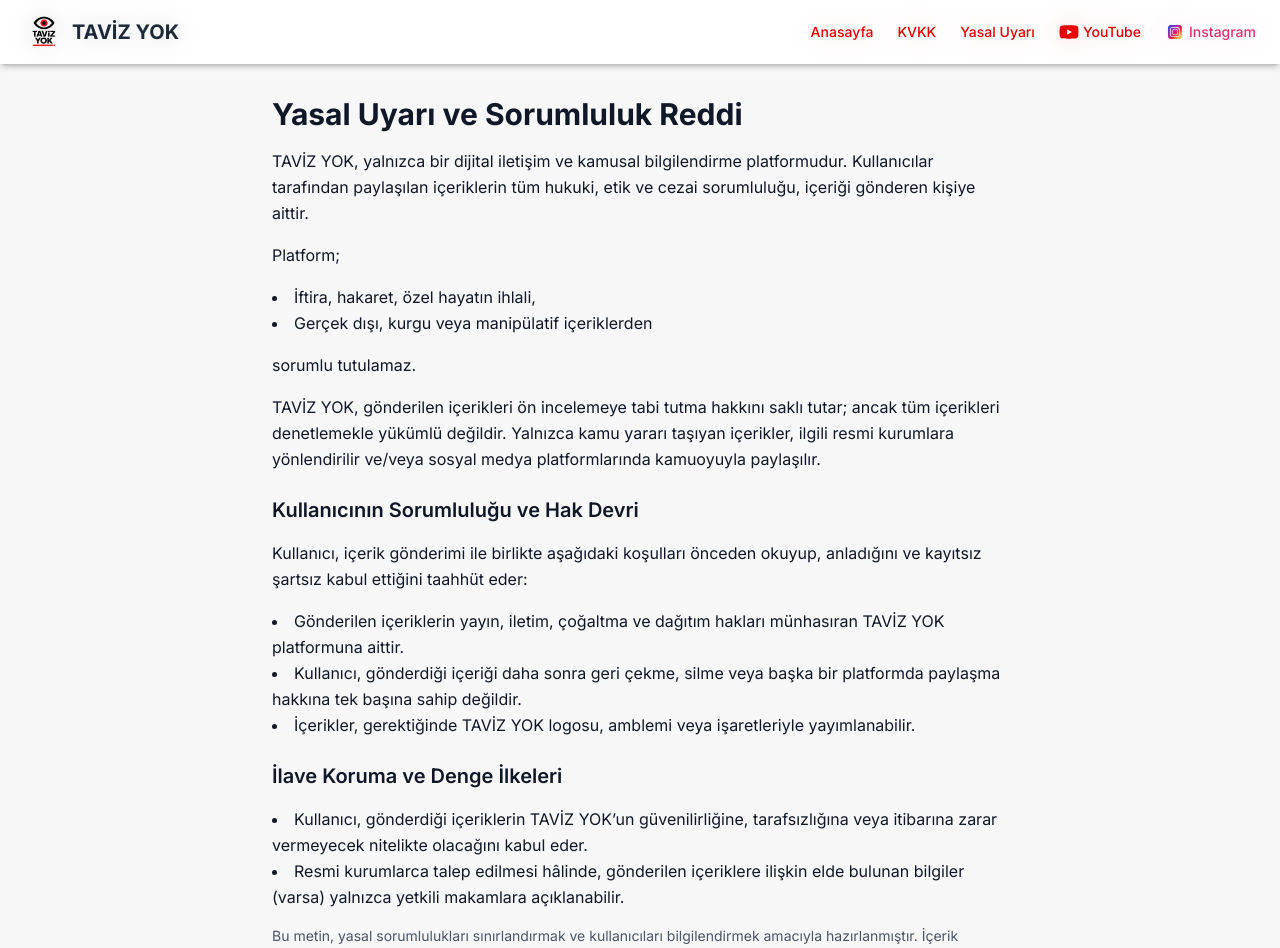
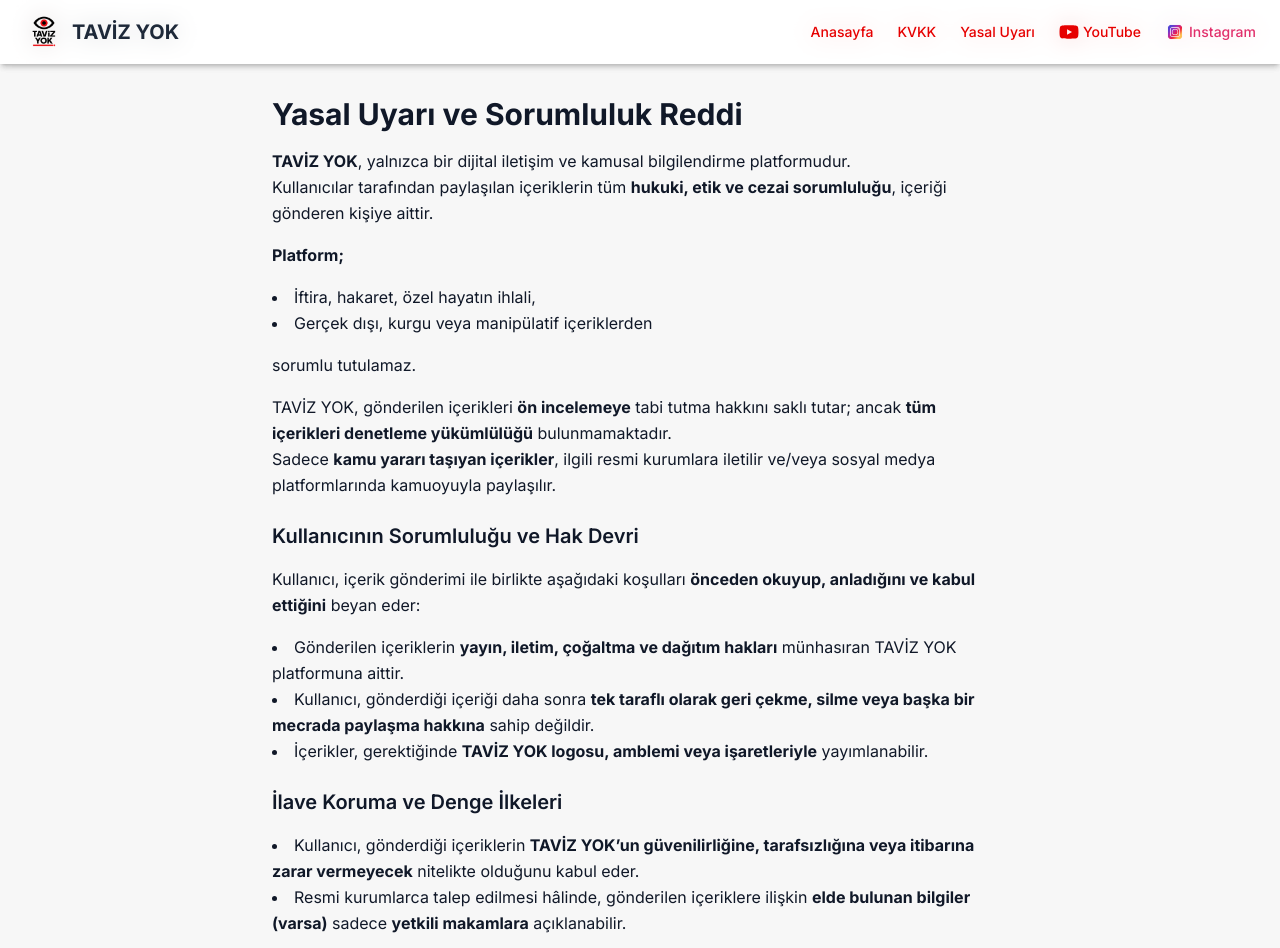
Before and after one commit to GurhanAksoy/tavizyok-website, a Next.js app: page /yasal-uyari in a window 1280 px wide. Shown: the top 948 px of the page. Built offline with nearby package versions, Linux system fonts and the light colour scheme.

Commit message:
Update page.js

```diff
--- a/src/app/yasal-uyari/page.js
+++ b/src/app/yasal-uyari/page.js
@@ -9,33 +9,36 @@ export default function YasalUyari() {
       <main className="max-w-3xl mx-auto px-4 pt-24 pb-10 text-gray-900 space-y-4 leading-relaxed">
         <h1 className="text-3xl font-bold">Yasal Uyarı ve Sorumluluk Reddi</h1>
 
-        <p>TAVİZ YOK, yalnızca bir dijital iletişim ve kamusal bilgilendirme platformudur. Kullanıcılar tarafından paylaşılan içeriklerin tüm hukuki, etik ve cezai sorumluluğu, içeriği gönderen kişiye aittir.</p>
+        <p><strong>TAVİZ YOK</strong>, yalnızca bir dijital iletişim ve kamusal bilgilendirme platformudur.<br />
+        Kullanıcılar tarafından paylaşılan içeriklerin tüm <strong>hukuki, etik ve cezai sorumluluğu</strong>, içeriği gönderen kişiye aittir.</p>
 
-        <p>Platform;</p>
+        <p><strong>Platform;</strong></p>
         <ul className="list-disc list-inside">
           <li>İftira, hakaret, özel hayatın ihlali,</li>
           <li>Gerçek dışı, kurgu veya manipülatif içeriklerden</li>
         </ul>
         <p>sorumlu tutulamaz.</p>
 
-        <p>TAVİZ YOK, gönderilen içerikleri ön incelemeye tabi tutma hakkını saklı tutar; ancak tüm içerikleri denetlemekle yükümlü değildir. Yalnızca kamu yararı taşıyan içerikler, ilgili resmi kurumlara yönlendirilir ve/veya sosyal medya platformlarında kamuoyuyla paylaşılır.</p>
+        <p>TAVİZ YOK, gönderilen içerikleri <strong>ön incelemeye</strong> tabi tutma hakkını saklı tutar; ancak <strong>tüm içerikleri denetleme yükümlülüğü</strong> bulunmamaktadır.<br />
+        Sadece <strong>kamu yararı taşıyan içerikler</strong>, ilgili resmi kurumlara iletilir ve/veya sosyal medya platformlarında kamuoyuyla paylaşılır.</p>
 
         <h2 className="text-xl font-semibold mt-6">Kullanıcının Sorumluluğu ve Hak Devri</h2>
-        <p>Kullanıcı, içerik gönderimi ile birlikte aşağıdaki koşulları önceden okuyup, anladığını ve kayıtsız şartsız kabul ettiğini taahhüt eder:</p>
+        <p>Kullanıcı, içerik gönderimi ile birlikte aşağıdaki koşulları <strong>önceden okuyup, anladığını ve kabul ettiğini</strong> beyan eder:</p>
         <ul className="list-disc list-inside">
-          <li>Gönderilen içeriklerin yayın, iletim, çoğaltma ve dağıtım hakları münhasıran TAVİZ YOK platformuna aittir.</li>
-          <li>Kullanıcı, gönderdiği içeriği daha sonra geri çekme, silme veya başka bir platformda paylaşma hakkına tek başına sahip değildir.</li>
-          <li>İçerikler, gerektiğinde TAVİZ YOK logosu, amblemi veya işaretleriyle yayımlanabilir.</li>
+          <li>Gönderilen içeriklerin <strong>yayın, iletim, çoğaltma ve dağıtım hakları</strong> münhasıran TAVİZ YOK platformuna aittir.</li>
+          <li>Kullanıcı, gönderdiği içeriği daha sonra <strong>tek taraflı olarak geri çekme, silme veya başka bir mecrada paylaşma hakkına</strong> sahip değildir.</li>
+          <li>İçerikler, gerektiğinde <strong>TAVİZ YOK logosu, amblemi veya işaretleriyle</strong> yayımlanabilir.</li>
         </ul>
 
         <h2 className="text-xl font-semibold mt-6">İlave Koruma ve Denge İlkeleri</h2>
         <ul className="list-disc list-inside">
-          <li>Kullanıcı, gönderdiği içeriklerin TAVİZ YOK’un güvenilirliğine, tarafsızlığına veya itibarına zarar vermeyecek nitelikte olacağını kabul eder.</li>
-          <li>Resmi kurumlarca talep edilmesi hâlinde, gönderilen içeriklere ilişkin elde bulunan bilgiler (varsa) yalnızca yetkili makamlara açıklanabilir.</li>
+          <li>Kullanıcı, gönderdiği içeriklerin <strong>TAVİZ YOK’un güvenilirliğine, tarafsızlığına veya itibarına zarar vermeyecek</strong> nitelikte olduğunu kabul eder.</li>
+          <li>Resmi kurumlarca talep edilmesi hâlinde, gönderilen içeriklere ilişkin <strong>elde bulunan bilgiler (varsa)</strong> sadece <strong>yetkili makamlara</strong> açıklanabilir.</li>
         </ul>
 
         <p className="text-sm text-gray-600">
-          Bu metin, yasal sorumlulukları sınırlandırmak ve kullanıcıları bilgilendirmek amacıyla hazırlanmıştır. İçerik gönderen her kullanıcı bu koşulları kabul etmiş sayılır.
+          Bu metin, <strong>yasal sorumlulukları sınırlandırmak</strong> ve kullanıcılarımızı bilgilendirmek amacıyla hazırlanmıştır.<br />
+          İçerik gönderen her kullanıcı bu koşulları <strong>peşinen kabul etmiş sayılır</strong>.
         </p>
       </main>
     </div>
```
